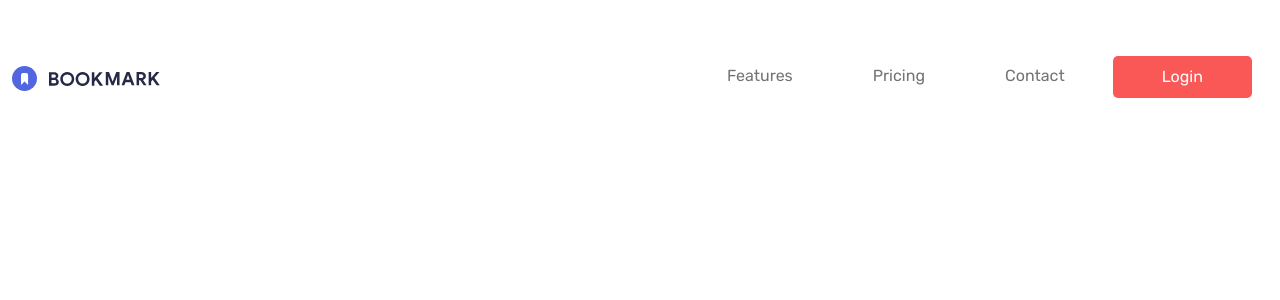
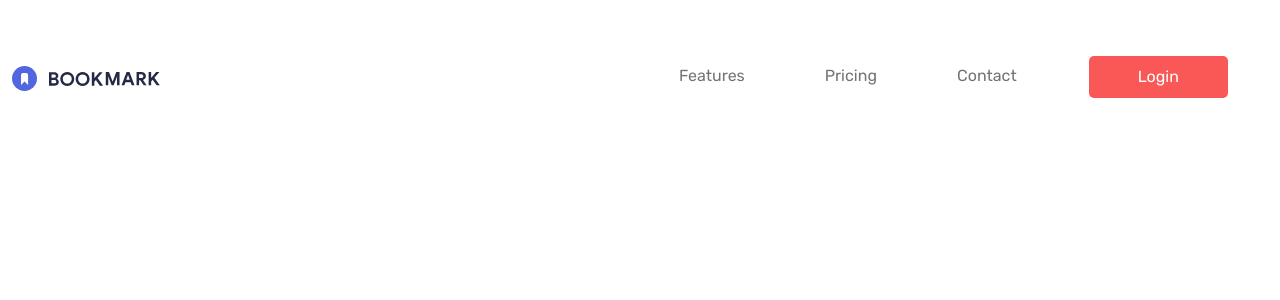
Before and after one commit to constRJ/bookmark-landing-page, a React (Create React App) app: page / in a window 1280 px wide. Shown: the top 300 px of the page. Built offline with nearby package versions, Linux system fonts and the light colour scheme.

Commit message:
added function on nav menu

```diff
--- a/package.json
+++ b/package.json
@@ -10,6 +10,7 @@
     "bootstrap": "^5.1.0",
     "bootstrap-icons": "^1.5.0",
     "craco-less": "^1.18.0",
+    "framer-motion": "^4.1.17",
     "react": "^17.0.2",
     "react-dom": "^17.0.2",
     "react-scripts": "4.0.3",
--- a/src/components/TopNavbar/_styles.module.scss
+++ b/src/components/TopNavbar/_styles.module.scss
@@ -1,8 +1,21 @@
 @import "../../scss/variable";
+@import "../../scss/mixins";
 
+.navbar {
   .navbar-nav-menu-container {
+    overflow-x: hidden;
+    .navbar-nav-menu {
+      @include max-breakpoint(md) {
+        width: 100%;
+        height: 100vh;
+        position: absolute;
+        top: 0;
+        background-color: $Very-Dark-Blue;
+        justify-content: flex-start;
+        padding: 100px 50px 0;
+      }
       .nav-item {
-    &:last-child {
+        &:nth-child(4) {
           button {
             background-color: $SoftRed;
             color: $white;
@@ -17,5 +30,47 @@
             }
           }
         }
+        @include max-breakpoint(md) {
+          padding: 1rem;
+          border-top: 1px solid #ffffff5d;
+          border-bottom: 1px solid #ffffff5d;
+          a {
+            color: $white;
+          }
+
+          &:nth-child(2) {
+            border: none;
+          }
+          &:nth-child(4) {
+            align-self: center;
+            border: none;
+            width: 100%;
+            padding: 1.5rem 0;
+            z-index: 1;
+            button {
+              background-color: transparent;
+              border: 1px solid $white;
+              width: 100%;
             }
           }
+          &:last-child {
+            align-self: center;
+            border: none;
+            .nav-item-social {
+              a {
+                &:first-child {
+                  margin-right: 1rem;
+                }
+              }
+            }
+          }
+        }
+      }
+    }
+  }
+  .navbar-toggler {
+    @include max-breakpoint(md) {
+      z-index: 1;
+    }
+  }
+}
--- a/src/components/TopNavbar/index.js
+++ b/src/components/TopNavbar/index.js
@@ -1,34 +1,48 @@
+import IconFacebook from "@assets/icons/icon-facebook.svg";
+import IconTwitter from "@assets/icons/icon-twitter.svg";
 import Logo from "@assets/logo/logo-bookmark.svg";
+import { motion } from "framer-motion";
 import React, { useState } from "react";
 
 const TopNavbar = () => {
   const [navbarCollapse, setNavbarCollapse] = useState(false)
+
+  const animateMenuVariants = {
+    open: { right: 0 },
+    closed: { right: "100%" }
+  }
   return (
     <React.Fragment>
-      <nav className="navbar navbar-expand-md navbar-light mt-3 mt-sm-5">
+      <nav className="navbar navbar-expand-md navbar-light">
         <div className="container-xxl">
-          <div className="col-3 ps-3 ps-sm-5 ps-md-0">
+          <div className="col-3 ps-3 ps-sm-5 ps-md-0 mt-3 mt-sm-5">
             <a className="navbar-brand" href="/"><img src={Logo} alt="bookmark-landing-logo" /></a>
           </div>
-          <div className="col-9 d-none d-md-block">
+          <div className="col-0 col-md-9 d-md-block mt-3 mt-sm-5 navbar-nav-menu-container">
             <div className="collapse d-flex justify-content-sm-end" id="landing-sidebar-menu">
-              <ul className="navbar-nav navbar-nav-menu-container">
-                <li className="nav-item me-0 me-sm-2 px-4 me-md-4 me-lg-3">
+              <motion.ul className="navbar-nav navbar-nav-menu" animate={navbarCollapse ? "open" : "closed"} variants={animateMenuVariants}>
+                <li className="nav-item px-4 me-md-4 me-lg-3">
                   <a href="/" className="nav-link text-center">Features</a>
                 </li>
-                <li className="nav-item me-0 me-sm-2 px-4 me-0 me-md-2 me-lg-3">
+                <li className="nav-item px-4 me-md-2 me-lg-3">
                   <a href="/" className="nav-link text-center">Pricing</a>
                 </li>
-                <li className="nav-item me-0 me-sm-2 px-4 me-0 me-md-2 me-lg-3">
+                <li className="nav-item px-4 me-md-2 me-lg-3">
                   <a href="/" className="nav-link text-center">Contact</a>
                 </li>
-                <li className="nav-item me-0 me-sm-2 me-0 me-md-2 me-lg-3">
+                <li className="nav-item px-0 px-md-4 me-md-2 me-lg-3">
                   <button className="text-center px-5 py-2">Login</button>
                 </li>
-              </ul>
+                <li className="nav-item d-md-none">
+                  <div className="nav-item-social">
+                    <a href="/"><img src={IconFacebook} alt="social-facebook" /></a>
+                    <a href="/"><img src={IconTwitter} alt="social-twitter" /></a>
+                  </div>
+                </li>
+              </motion.ul>
             </div>
           </div>
-          <div className="col-9 col-md-0 pe-3 pe-sm-5 pe-md-0 d-flex justify-content-end">
+          <div className="col-9 col-md-0 pe-3 pe-sm-5 pe-md-0 mt-3 mt-sm-5 d-flex justify-content-end">
             <button
               className="navbar-toggler"
               type="button"
--- a/src/scss/_mixins.scss
+++ b/src/scss/_mixins.scss
@@ -1,2 +1,13 @@
 @import "./variable";
+@import "~bootstrap/scss/variables";
+
 // Custom Navbar Toggler
+@mixin max-breakpoint($sizes) {
+  @each $key, $value in $grid-breakpoints {
+    @if $sizes == $key {
+      @media screen and (max-width: $value) {
+        @content;
+      }
+    }
+  }
+}
```
Also changed, not shown: 1 other file (tests, documents, lock files or other folders). Lines whose indentation alone changed are shown as unchanged.
